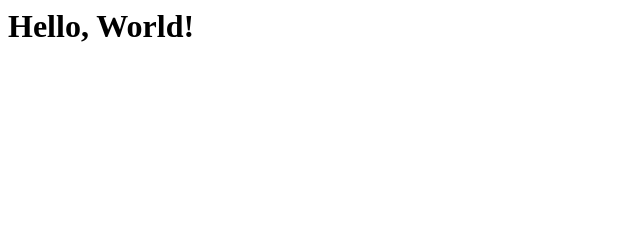
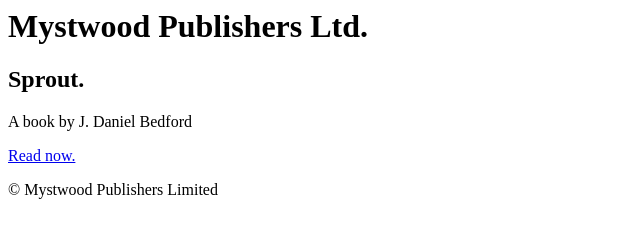
Before and after one commit to taterandel/Sprout-Practice, a plain HTML site: page index.html in a window 1280 px wide. Shown: the whole page, without its empty margins (0-640 px from the left). Drawn offline with Linux system fonts and the light colour scheme.

Commit message:
Update index.html

```diff
--- a/index.html
+++ b/index.html
@@ -1 +1,15 @@
-<h1>Hello, World!</h1>
+<html>
+<head>
+	<title>Sprout</title>
+	<link rel="stylesheet" type="text/css" href="main.css"/>
+</head>
+<body>
+	<h1>Mystwood Publishers Ltd.</h1>
+	<div class="hero">
+		<h2>Sprout.</h2>
+		<p>A book by J. Daniel Bedford</p>
+		<a href="#">Read now.</a>
+	</div>
+	<p id="footer">&copy; Mystwood Publishers Limited</p>
+</body>
+</html>
```
